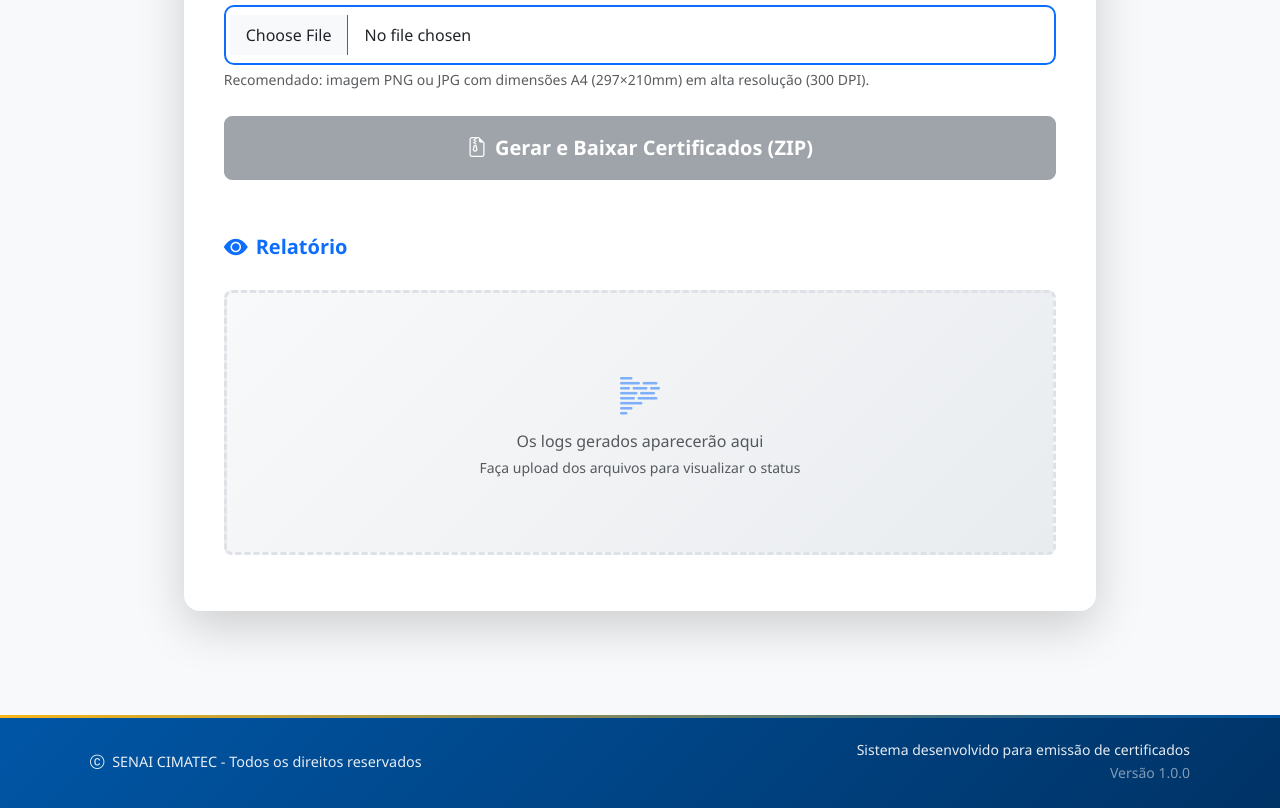
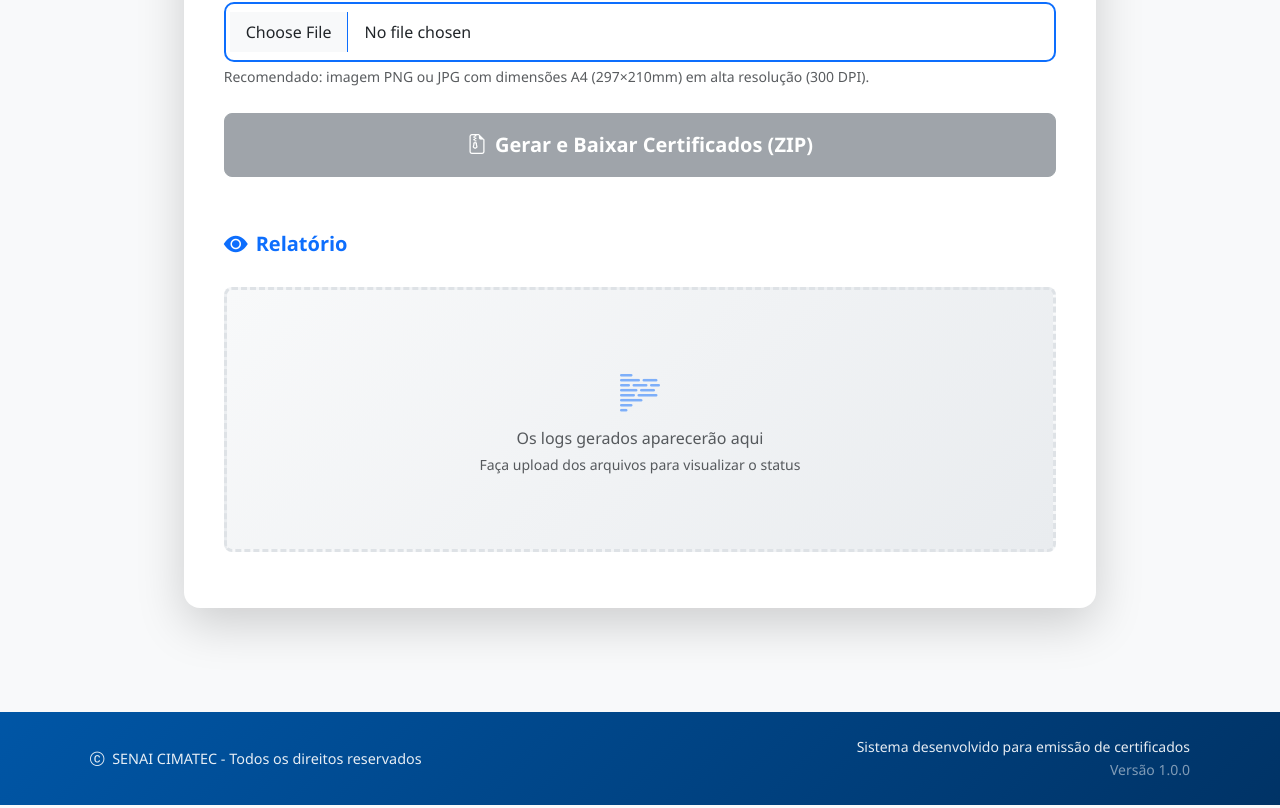
Before and after one commit to wiltonsgonc/certificado, a plain HTML site: page index.html in a window 1280 px wide. Shown: the part 649-1457 px from the top of the page. Drawn offline with nearby package versions, Linux system fonts and the light colour scheme.

Commit message:
Retirada de linhas da navbar e do footer. Exclusão do tema azul da scrollbar.

```diff
--- a/assets/css/styles.css
+++ b/assets/css/styles.css
@@ -47,7 +47,7 @@ header {
 .navbar {
     padding: 0.8rem 0;
     background-color: white !important;
-    border-bottom: 3px solid var(--primary-color);
+    border-bottom: none !important;
 }
 
 .navbar-brand img {
@@ -263,25 +263,6 @@ textarea.form-control {
     transform: translateX(5px);
 }
 
-/* Custom scrollbar */
-::-webkit-scrollbar {
-    width: 10px;
-}
-
-::-webkit-scrollbar-track {
-    background: #f1f1f1;
-    border-radius: 10px;
-}
-
-::-webkit-scrollbar-thumb {
-    background: linear-gradient(to bottom, var(--primary-color), var(--secondary-color));
-    border-radius: 10px;
-}
-
-::-webkit-scrollbar-thumb:hover {
-    background: linear-gradient(to bottom, var(--secondary-color), var(--primary-color));
-}
-
 /* Footer */
 footer {
     background: linear-gradient(135deg, var(--primary-color) 0%, var(--secondary-color) 100%);
@@ -291,7 +272,7 @@ footer {
 }
 
 footer::before {
-    content: '';
+    content: none !important;
     position: absolute;
     top: 0;
     left: 0;
```
